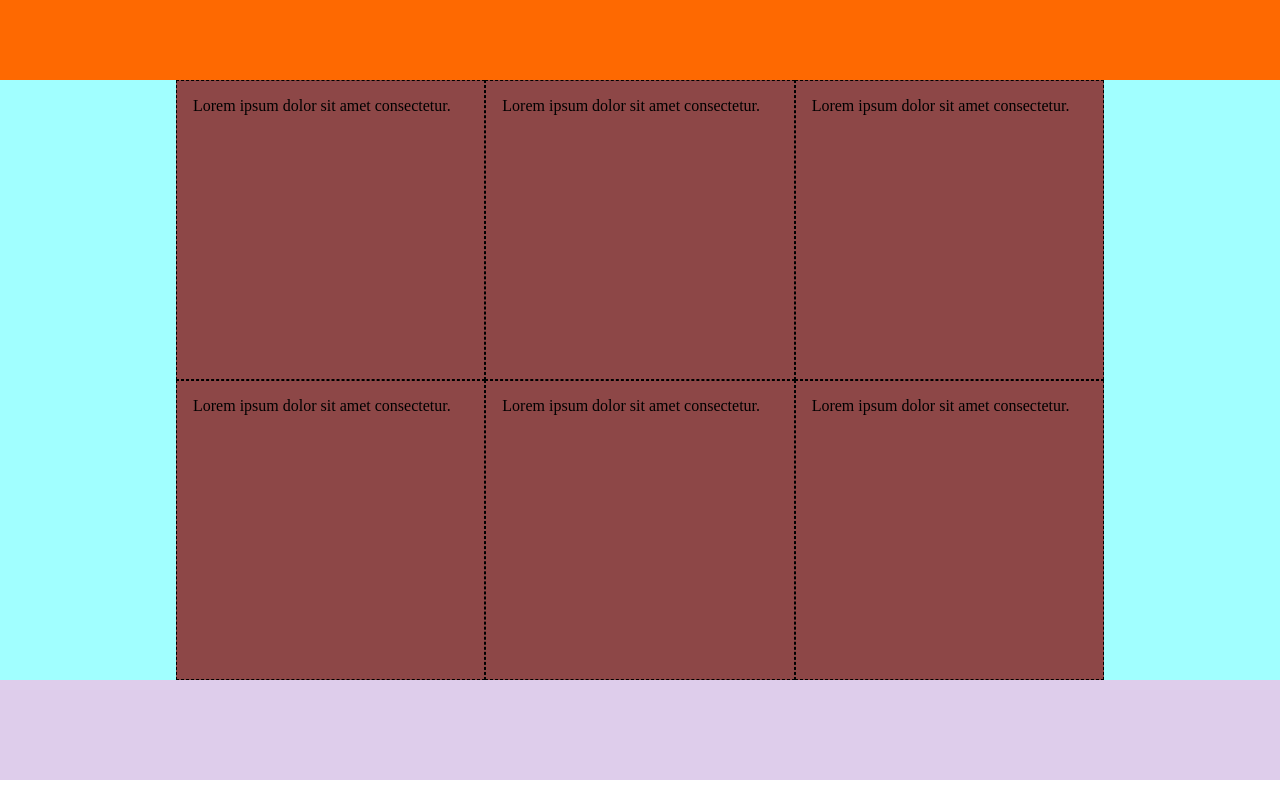
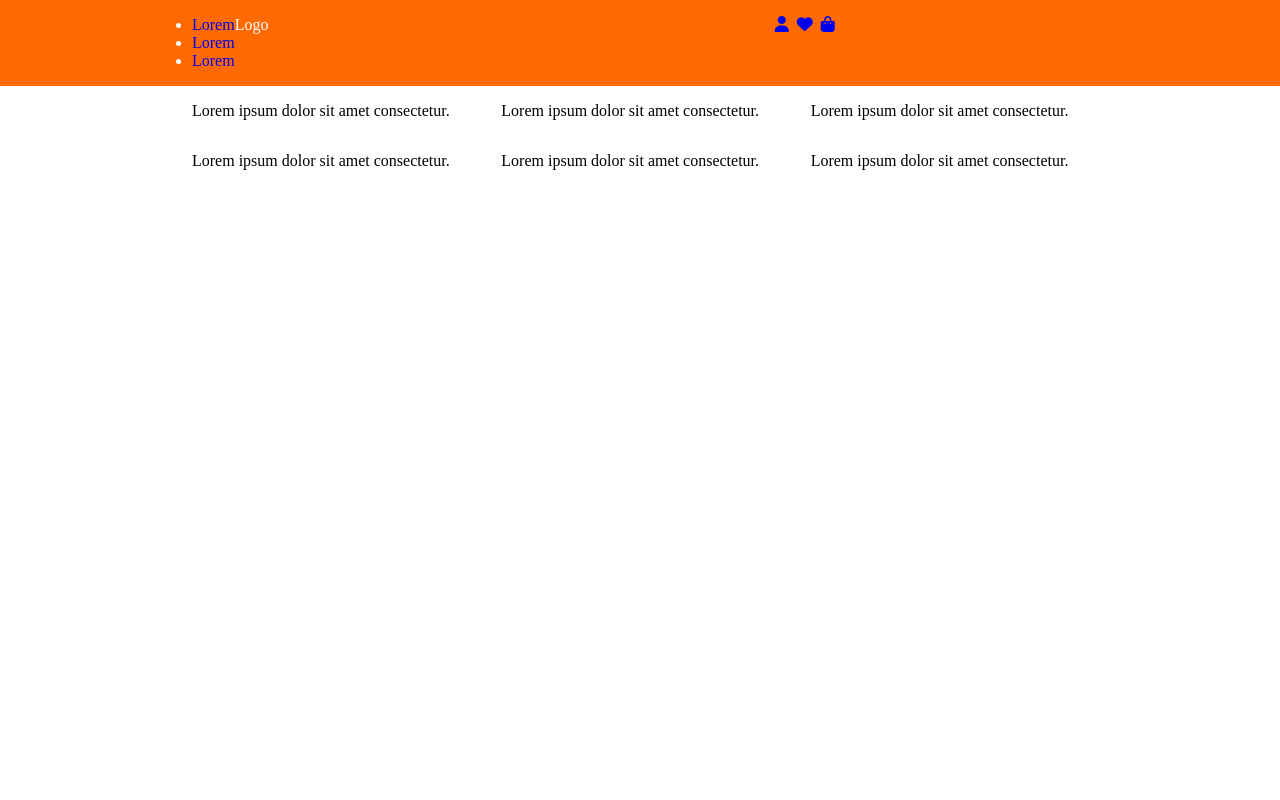
Before and after one commit to Iara1996/html-css-boolando, a plain HTML site: page index.html in a window 1280 px wide. Drawn offline with Linux system fonts and the light colour scheme.

Commit message:
Add header

```diff
--- a/index.html
+++ b/index.html
@@ -5,9 +5,25 @@
     <meta name="viewport" content="width=device-width, initial-scale=1.0">
     <title>Boolando</title>
     <link rel="stylesheet" href="./style.css">
+    <link rel="stylesheet" href="https://cdnjs.cloudflare.com/ajax/libs/font-awesome/6.4.2/css/all.min.css" integrity="sha512-z3gLpd7yknf1YoNbCzqRKc4qyor8gaKU1qmn+CShxbuBusANI9QpRohGBreCFkKxLhei6S9CQXFEbbKuqLg0DA==" crossorigin="anonymous" referrerpolicy="no-referrer" />
 </head>
-<body class="debug">
+<body class="">
     <header id="site_header">
+        <nav>
+            <div class="container d_flex">
+                <ul class="left_menu">
+                    <li><a href="#">Lorem</a></li>
+                    <li><a href="#">Lorem</a></li>
+                    <li><a href="#">Lorem</a></li>
+                </ul>
+                <div class="logo">Logo</div>
+                <ul class="right_menu">
+                    <li><a href="#"><i class="fas fa fa-user"></i></a></li>
+                    <li><a href="#"><i class="fas fa fa-heart"></i></a></li>
+                    <li><a href="#"><i class="fas fa fa-shopping-bag"></i></a></li>
+                </ul>
+            </div>
+        </nav>
 
     </header>
     <main id="site_main">
--- a/style.css
+++ b/style.css
@@ -14,6 +14,11 @@
     --bool-success: rgba(0,129,1,1);
     --bool-danger: rgba(255,1,1,1);
 
+}
+
+a
+{
+    text-decoration: none;
 }
 
 .container
@@ -82,7 +87,21 @@
 {
     background-color: var(--bool-primary);
     color: var(--bool-white);
+    padding: 1rem 0;
 }
+
+ul .left_menu, .right_menu
+{
+    list-style: none;
+    display: flex;
+    gap: 0.5rem;
+    flex-grow: 1;
+}
+.logo
+{
+    flex-grow: 2;
+}
+
 /* #endregion header */
 
 /* #region main */
```
